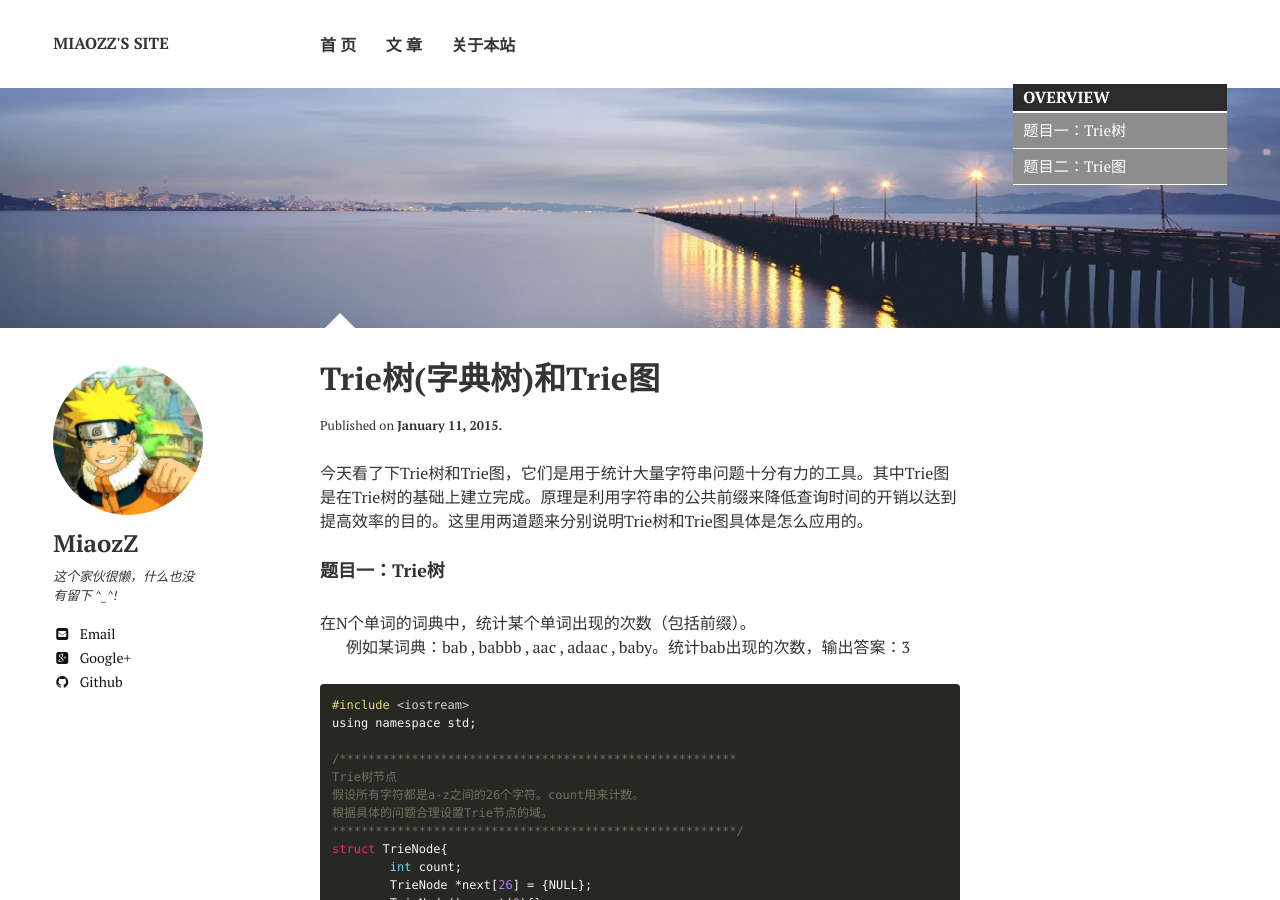
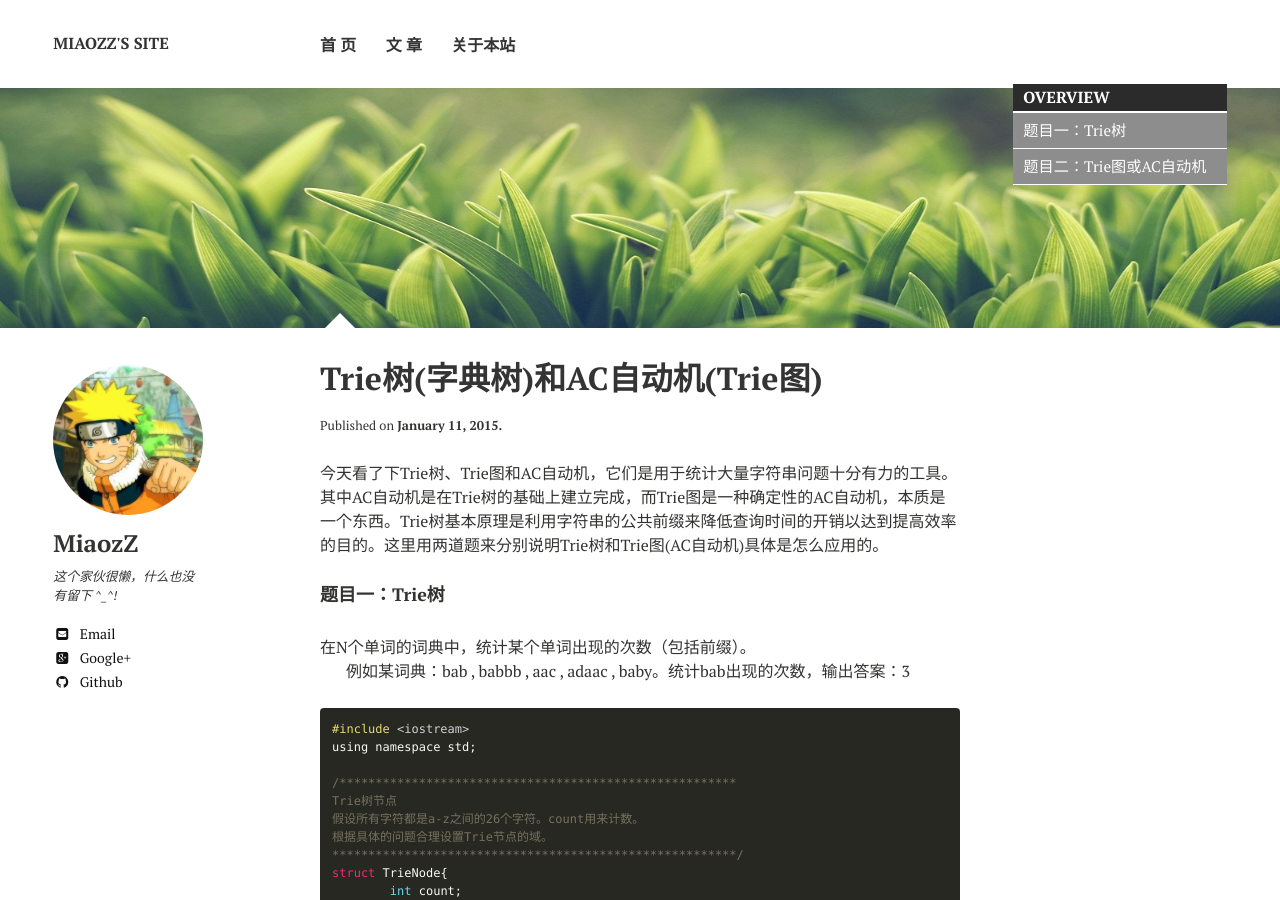
Before and after one commit to buptmiao/buptmiao.github.io, a Jekyll site: the page built from _posts/2015-01-11-Trie树(字典树)和AC自动机(Trie图).md, in a window 1280 px wide and 900 px high. Built offline with Jekyll 4.4.1, drawn with Linux system fonts in a browser that asks for light colours; nearby versions of some CDN libraries; comment, search, counter and statistics services are not loaded; some of the changed text lies outside the part shown.

Commit message:
change post name

```diff
--- a/_posts/2015-01-11-Trie树(字典树)和Trie图.md
+++ b/_posts/2015-01-11-Trie树(字典树)和AC自动机(Trie图).md
@@ -1,13 +1,13 @@
 ---
 layout: post
-title: Trie树(字典树)和Trie图
+title: Trie树(字典树)和AC自动机(Trie图)
 tags: [about, Jekyll, theme, responsive]
 comments: true
 image:
-  feature: 6.jpg
+  feature: 1.jpg
 ---
 
-今天看了下Trie树和Trie图，它们是用于统计大量字符串问题十分有力的工具。其中Trie图是在Trie树的基础上建立完成。原理是利用字符串的公共前缀来降低查询时间的开销以达到提高效率的目的。这里用两道题来分别说明Trie树和Trie图具体是怎么应用的。
+今天看了下Trie树、Trie图和AC自动机，它们是用于统计大量字符串问题十分有力的工具。其中AC自动机是在Trie树的基础上建立完成，而Trie图是一种确定性的AC自动机，本质是一个东西。Trie树基本原理是利用字符串的公共前缀来降低查询时间的开销以达到提高效率的目的。这里用两道题来分别说明Trie树和Trie图(AC自动机)具体是怎么应用的。
 
 
 ####题目一：Trie树
@@ -97,7 +97,7 @@ int main(int argc, char **argv)
 {% endhighlight %}
 
 
-####题目二：Trie图
+####题目二：Trie图或AC自动机
 
 
 给定有一个N个单词的敏感词汇表，和一篇文章，判断这篇文章中包含不包含敏感词汇。
```
